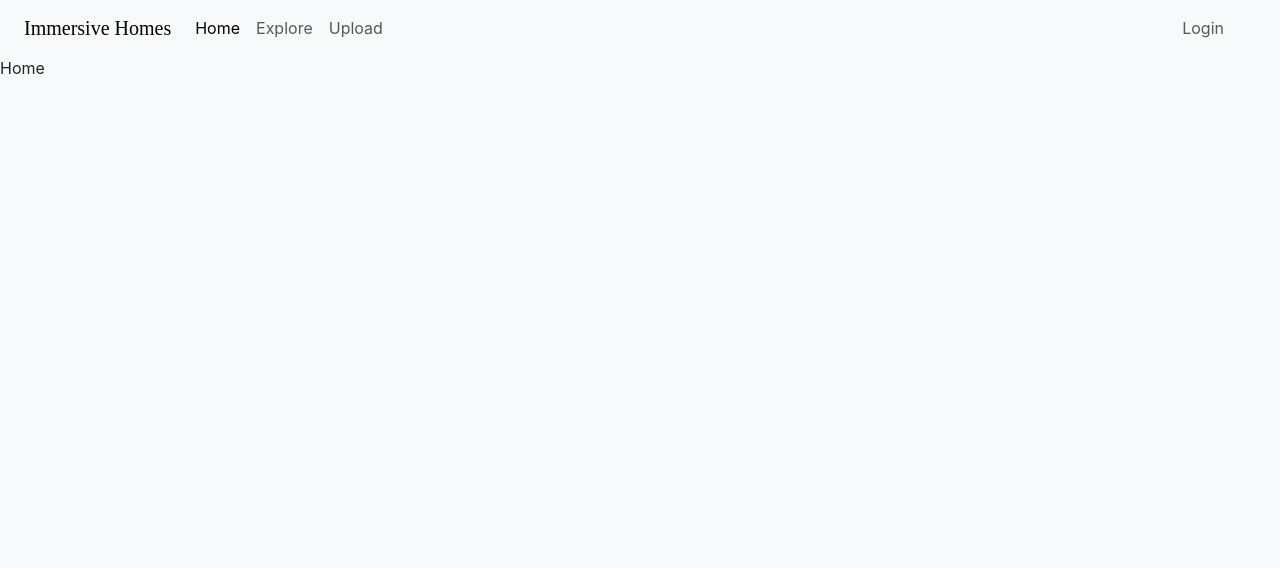
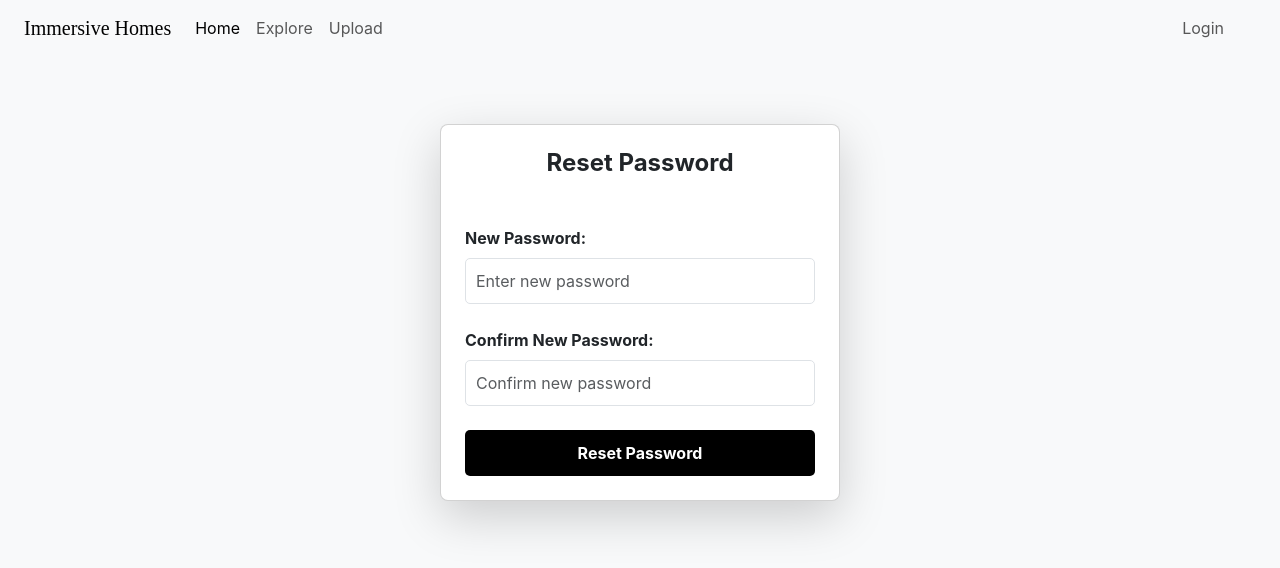
Before and after one commit to Pranav-Chaudhari-06/Project-7th-Sem, a React (Create React App) app in the folder immersive-homes/frontend/: page /reset-password/1 in a window 1280 px wide. Before the commit this address led to /. Shown: the top 568 px of the page. Built offline with nearby package versions, Linux system fonts and the light colour scheme; no server answers; a web font is replaced by a local one.

Commit message:
Forgot Password functionality done.

```diff
--- a/immersive-homes/frontend/src/App.js
+++ b/immersive-homes/frontend/src/App.js
@@ -14,6 +14,8 @@ import Upload from './Upload';
 import Explore from './Explore';
 import Otp from './Otp';
 import Profile from './Profile';
+import ForgotPassword from './ForgotPassword';
+import ResetPassword from './ResetPassword';
 
 function App() {
   return (
@@ -50,6 +52,14 @@ function App() {
             path="/profile"
             element={<Profile />}
           />
+           <Route
+            path="/forgot-password"
+            element={<ForgotPassword />}
+          />
+          <Route
+            path="/reset-password/:token"
+            element={<ResetPassword />}
+          />
           <Route
             path="*"
             element={<Navigate to="/" />}
--- /dev/null
+++ b/immersive-homes/frontend/src/ForgotPassword.css
@@ -0,0 +1,4 @@
+/* ForgotPassword.css */
+.container {
+    padding-top: 100px;
+  }
--- /dev/null
+++ b/immersive-homes/frontend/src/ForgotPassword.js
@@ -0,0 +1,52 @@
+import React, { useState } from 'react';
+import axios from 'axios';
+import './ForgotPassword.css';
+
+export default function ForgotPassword() {
+  const [email, setEmail] = useState('');
+  const [message, setMessage] = useState('');
+  const [loading, setLoading] = useState(false);
+
+  const handleEmailChange = (e) => setEmail(e.target.value);
+
+  const handleSubmit = async (e) => {
+    e.preventDefault();
+    setLoading(true);
+
+    try {
+      const res = await axios.post('http://localhost:5000/api/users/forgot-password', { email });
+      setMessage(res.data.message);
+    } catch (err) {
+      console.error(err);
+      setMessage('Server error. Please try again later.');
+    } finally {
+      setLoading(false);
+    }
+  };
+
+  return (
+    <div className="container d-flex justify-content-center align-items-center vh-75 mt-5">
+      <div className="card p-4 shadow-lg" style={{ maxWidth: '400px', width: '100%' }}>
+        <h3 className="text-center mb-4">Forgot Password</h3>
+        <form onSubmit={handleSubmit}>
+          <div className="form-group my-4">
+            <label htmlFor="email" className="form-label text-lg">Email:</label>
+            <input
+              type="email"
+              className="form-control"
+              id="email"
+              placeholder="Enter email"
+              value={email}
+              onChange={handleEmailChange}
+              required
+            />
+          </div>
+          <button type="submit" className="btn btn-custom w-100" disabled={loading}>
+            {loading ? 'Sending...' : 'Send Reset Link'}
+          </button>
+          {message && <div className="alert alert-info mt-4 text-center">{message}</div>}
+        </form>
+      </div>
+    </div>
+  );
+}
--- a/immersive-homes/frontend/src/Login.js
+++ b/immersive-homes/frontend/src/Login.js
@@ -36,7 +36,7 @@ export default function Login() {
   };
 
   return (
-    <div className="container d-flex justify-content-center align-items-center vh-75 mt-5">
+    <div className="container d-flex justify-content-center align-items-center vh-75 mt-1">
       <div className="card p-4 shadow-lg" style={{ maxWidth: '400px', width: '100%' }}>
         <h3 className="text-center mb-4">Login</h3>
         <form onSubmit={handleSubmit}>
@@ -52,7 +52,7 @@ export default function Login() {
               required
             />
           </div>
-          <div className="form-group my-5">
+          <div className="form-group my-4">
             <label htmlFor="password" className="form-label text-lg">Password:</label>
             <input
               type="password"
@@ -63,6 +63,9 @@ export default function Login() {
               onChange={handlePasswordChange}
               required
             />
+          </div>
+          <div className="text-right mb-3">
+            <Link to="/forgot-password" className="text-primary">Forgot Password?</Link>
           </div>
           <button type="submit" className="btn btn-custom w-100" disabled={loading}>
             {loading ? 'Logging in...' : 'Login'}
--- /dev/null
+++ b/immersive-homes/frontend/src/ResetPassword.css
@@ -0,0 +1,53 @@
+/* ResetPassword.css */
+
+/* Container styles */
+.container {
+    max-width: 600px;
+    margin: auto;
+    padding: 20px;
+  }
+
+  /* Card styles */
+  .card {
+    padding: 20px;
+    border-radius: 8px;
+    box-shadow: 0 0 10px rgba(0, 0, 0, 0.1);
+  }
+
+  /* Title styles */
+  .card h3 {
+    font-size: 24px;
+    font-weight: bold;
+    margin-bottom: 20px;
+  }
+
+  /* Form group styles */
+  .form-group {
+    margin-bottom: 15px;
+  }
+
+  /* Label styles */
+  .form-label {
+    font-size: 16px;
+    font-weight: bold;
+  }
+
+  /* Input styles */
+  .form-control {
+    font-size: 16px;
+    padding: 10px;
+    border-radius: 5px;
+  }
+
+  /* Button styles */
+  .btn-custom {
+    font-size: 16px;
+    font-weight: bold;
+    padding: 10px;
+    border-radius: 5px;
+  }
+
+  /* Alert styles */
+  .alert {
+    margin-top: 20px;
+  }
--- /dev/null
+++ b/immersive-homes/frontend/src/ResetPassword.js
@@ -0,0 +1,80 @@
+import React, { useState } from 'react';
+import { useParams, useNavigate } from 'react-router-dom';
+import axios from 'axios';
+import './ResetPassword.css';
+
+export default function ResetPassword() {
+  const { token } = useParams();
+  const [password, setPassword] = useState('');
+  const [confirmPassword, setConfirmPassword] = useState('');
+  const [message, setMessage] = useState('');
+  const [loading, setLoading] = useState(false);
+  const navigate = useNavigate();
+
+  const handlePasswordChange = (e) => setPassword(e.target.value);
+  const handleConfirmPasswordChange = (e) => setConfirmPassword(e.target.value);
+
+  const handleSubmit = async (e) => {
+    e.preventDefault();
+    setLoading(true);
+
+    if (password !== confirmPassword) {
+      setMessage('Passwords do not match');
+      setLoading(false);
+      return;
+    }
+
+    try {
+      const res = await axios.post(`http://localhost:5000/api/users/reset-password/${token}`, { newPassword: password });
+      if (res.data.success) {
+        setMessage('Password reset successful!');
+        navigate('/login');
+      } else {
+        setMessage(res.data.message || 'Error resetting password');
+      }
+    } catch (err) {
+      console.error(err);
+      setMessage('Server error. Please try again later.');
+    } finally {
+      setLoading(false);
+    }
+  };
+
+  return (
+    <div className="container d-flex justify-content-center align-items-center vh-75 mt-5">
+      <div className="card p-4 shadow-lg" style={{ maxWidth: '400px', width: '100%' }}>
+        <h3 className="text-center mb-4">Reset Password</h3>
+        <form onSubmit={handleSubmit}>
+          <div className="form-group my-4">
+            <label htmlFor="password" className="form-label text-lg">New Password:</label>
+            <input
+              type="password"
+              className="form-control"
+              id="password"
+              placeholder="Enter new password"
+              value={password}
+              onChange={handlePasswordChange}
+              required
+            />
+          </div>
+          <div className="form-group my-4">
+            <label htmlFor="confirmPassword" className="form-label text-lg">Confirm New Password:</label>
+            <input
+              type="password"
+              className="form-control"
+              id="confirmPassword"
+              placeholder="Confirm new password"
+              value={confirmPassword}
+              onChange={handleConfirmPasswordChange}
+              required
+            />
+          </div>
+          <button type="submit" className="btn btn-custom w-100" disabled={loading}>
+            {loading ? 'Resetting password...' : 'Reset Password'}
+          </button>
+          {message && <div className="alert alert-info mt-4 text-center">{message}</div>}
+        </form>
+      </div>
+    </div>
+  );
+}
```
Also changed, not shown: 2 other files (tests, documents, lock files or other folders).
